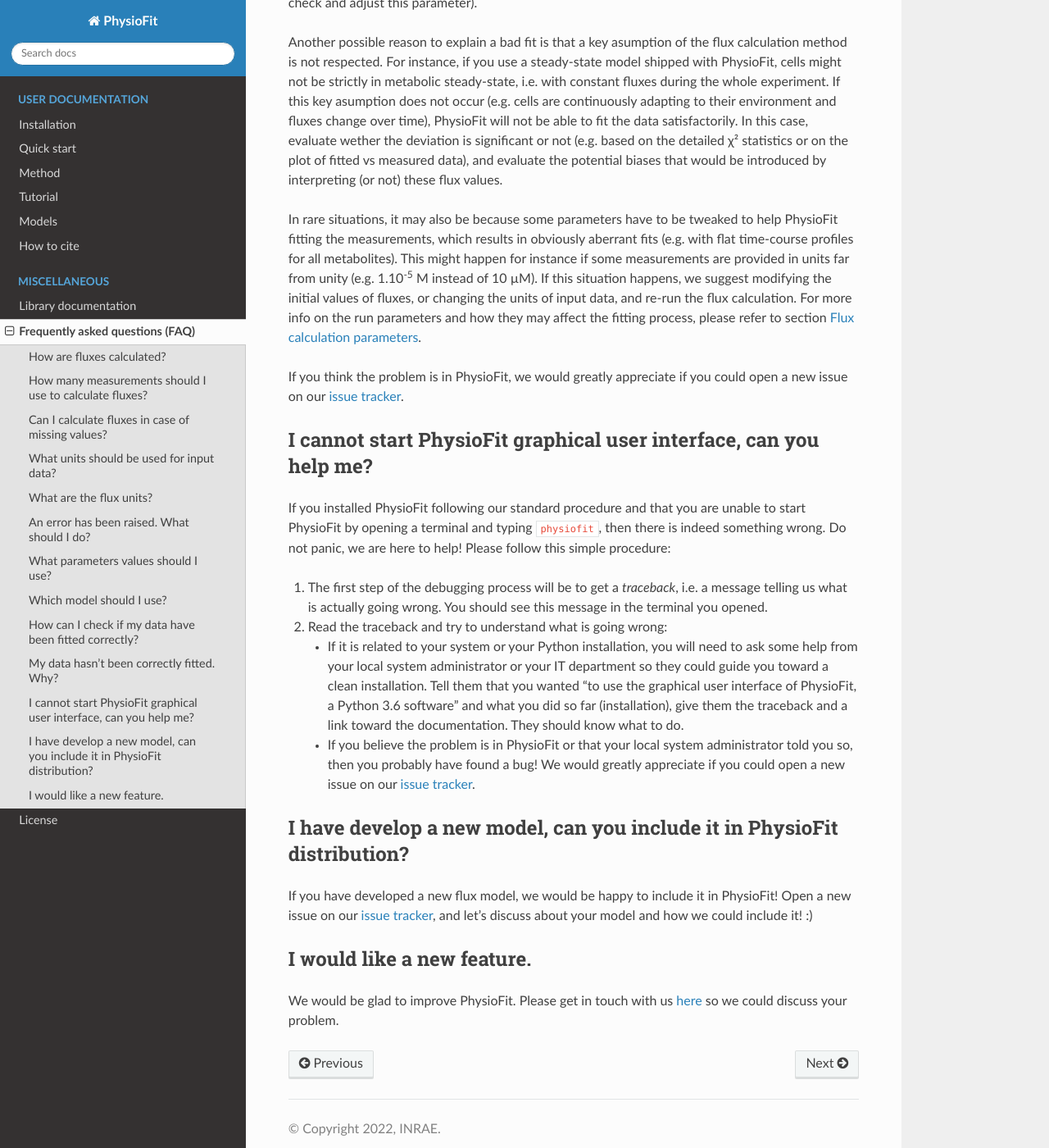
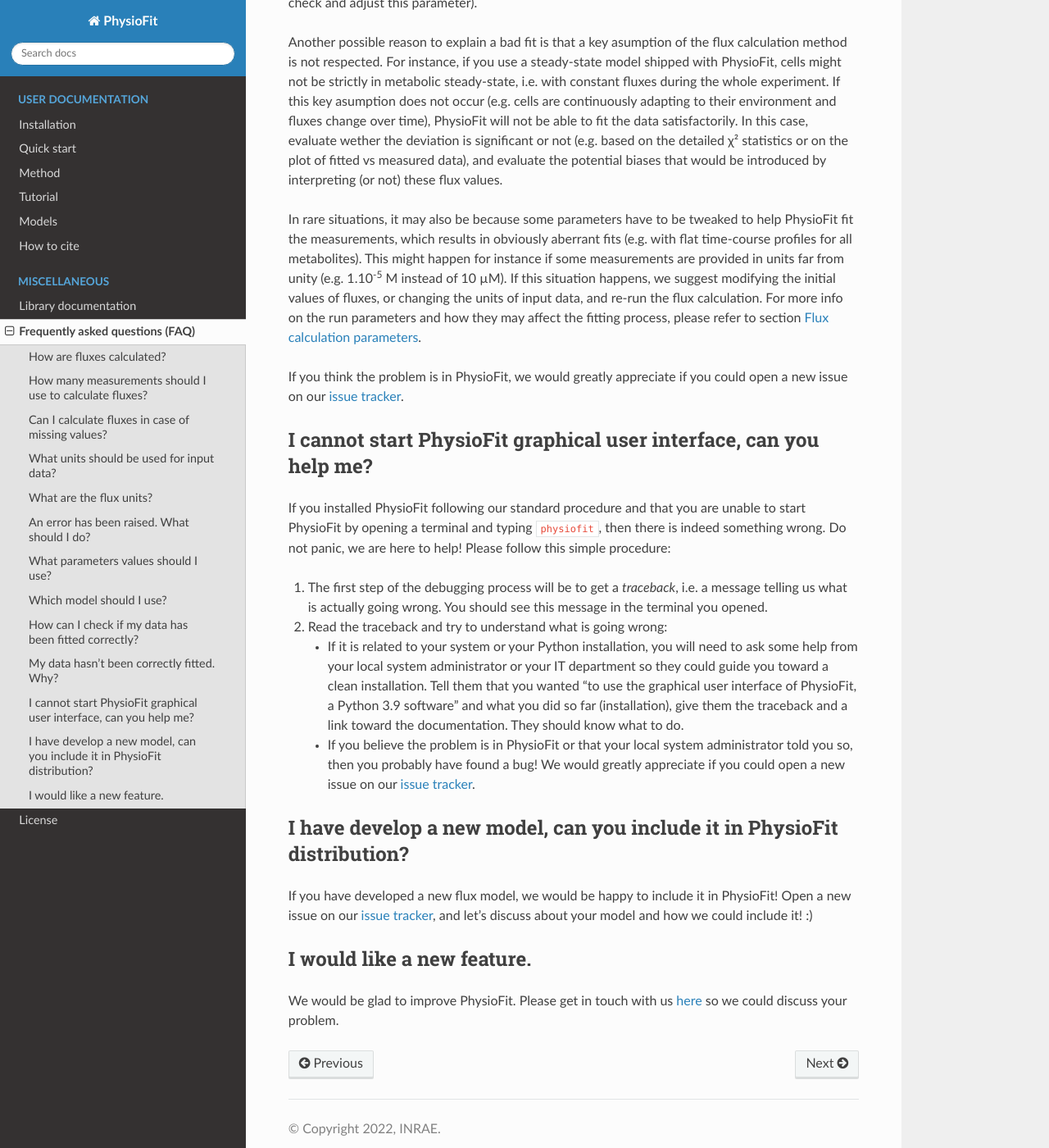
Before and after one commit to MetaSys-LISBP/PhysioFit, a Sphinx documentation site: the page built from docs/faq.rst, in a window 1280 px wide and 1400 px high, scrolled down 2519 px. Shown: the whole window at 82% size. Built offline with Sphinx 7.4.7 and the Read the Docs theme 2.0.0, drawn with Linux system fonts in a browser that asks for light colours; some of the changed lines change nothing that is shown; some of the changed text lies outside the part shown.

Commit message:
Clean up FAQ

```diff
--- a/docs/faq.rst
+++ b/docs/faq.rst
@@ -10,31 +10,39 @@
 How many measurements should I use to calculate fluxes?
 ------------------------------------------------------------------
 
-As in any model-based fitting procedure, more data usually means more accurate and precise flux estimates. The minimal number of
-measurements depend on the model used for flux calculation. For instance, for steady-state built-in models provided with PhysioFit, we recommend using
-at least 6 to 8 time points, which should provide reliable and meaningful estimates in most situations.
+As in any model-based fitting procedure, more data usually means more
+accurate and precise flux estimates. The minimal number of measurements
+depend on the model used for flux calculation. For instance, for
+steady-state built-in models provided with PhysioFit, we recommend using at
+least 6 to 8 time points, which should provide reliable and meaningful
+estimates in most situations.
 
-Still, the exact answer to this question strongly depends on the uptake/production/growth rates of your (micro)organism
-in the conditions you are investigating, on the sampling time interval, on the questions you are addressing, on the model used for flux calculation, and on
-many other parameters! You can make some tests by calculating fluxes from (published or theoretical) datasets similar
-to those you have in mind.
+Still, the exact answer to this question strongly depends on the
+uptake/production/growth rates of your (micro)organism in the conditions you
+are investigating, on the sampling time interval, on the questions you are
+addressing, on the model used for flux calculation, and on many other
+parameters! You can make some tests by calculating fluxes from (published or
+theoretical) datasets similar to those you have in mind.
 
 Can I calculate fluxes in case of missing values?
 ------------------------------------------------------------------
 
-Yes, fluxes can still be calculated if some measurement(s) are missing. In this case, let empty the corresponding field
-of the input data file.
+Yes, fluxes can still be calculated if some measurement(s) are missing. In
+this case, leave empty the corresponding field of the input data file.
 
 ..  _`conc units`:
 
 What units should be used for input data?
 -----------------------------------------
 
-Input data (biomass concentration, metabolites concentrations, and time) can be provided to PhysioFit using any unit.
-Still, we recommand to use units for which values are as close to unity as possible to ensure numerical stability (e.g.
-3 mM instead of 3.10\ :sup:`-3` M). Importantly, units of the estimated fluxes depend on units of time and metabolites and biomass
-concentrations. The concentration of different metabolites can be provided using different units, but a single unit
-must be used for all measurements of a given metabolite.
+Input data (biomass concentration, metabolites concentrations, and time) can
+be provided to PhysioFit using any unit. Still, we recommend using units
+for which values are as close to unity as possible to ensure numerical
+stability (e.g. 3 mM instead of 3.10\ :sup:`-3` M). Importantly, units of
+the estimated fluxes depend on units of time and metabolites and biomass
+concentrations. The concentration of different metabolites can be provided
+using different units, but a single unit must be used for all measurements
+of a given metabolite.
 
 .. seealso:: :ref:`flux units`
 
@@ -82,7 +90,7 @@
 refer to the section "Model comparison" from the :doc:`method` page.
 
 
-How can I check if my data have been fitted correctly?
+How can I check if my data has been fitted correctly?
 ------------------------------------------------------------------
 
 The quality of the fit can be evaluated based on:
@@ -119,7 +127,7 @@
 flux values.
 
 In rare situations, it may also be because some parameters have to be
-tweaked to help PhysioFit fitting the measurements, which results in
+tweaked to help PhysioFit fit the measurements, which results in
 obviously aberrant fits (e.g. with flat time-course profiles for all
 metabolites). This might happen for instance if some measurements are
 provided in units far from unity (e.g. 1.10\ :sup:`-5` M instead of 10 µM). If
@@ -148,8 +156,9 @@
    * If it is related to your system or your Python installation, you will need to ask some
      help from your local system administrator or your IT department so they could
      guide you toward a clean installation. Tell them that you wanted "to use the graphical
-     user interface of PhysioFit, a Python 3.6 software" and what you did so far (installation),
-     give them the traceback and a link toward the documentation. They should know what to do.
+     user interface of PhysioFit, a Python 3.9 software" and what you did so
+     far (installation), give them the traceback and a link toward the
+     documentation. They should know what to do.
    * If you believe the problem is in PhysioFit or that your local system administrator
      told you so, then you probably have found a bug! We would greatly appreciate
      if you could open a new issue on our `issue tracker  <https://github.com/MetaSys-LISBP/PhysioFit/issues>`_.
```
